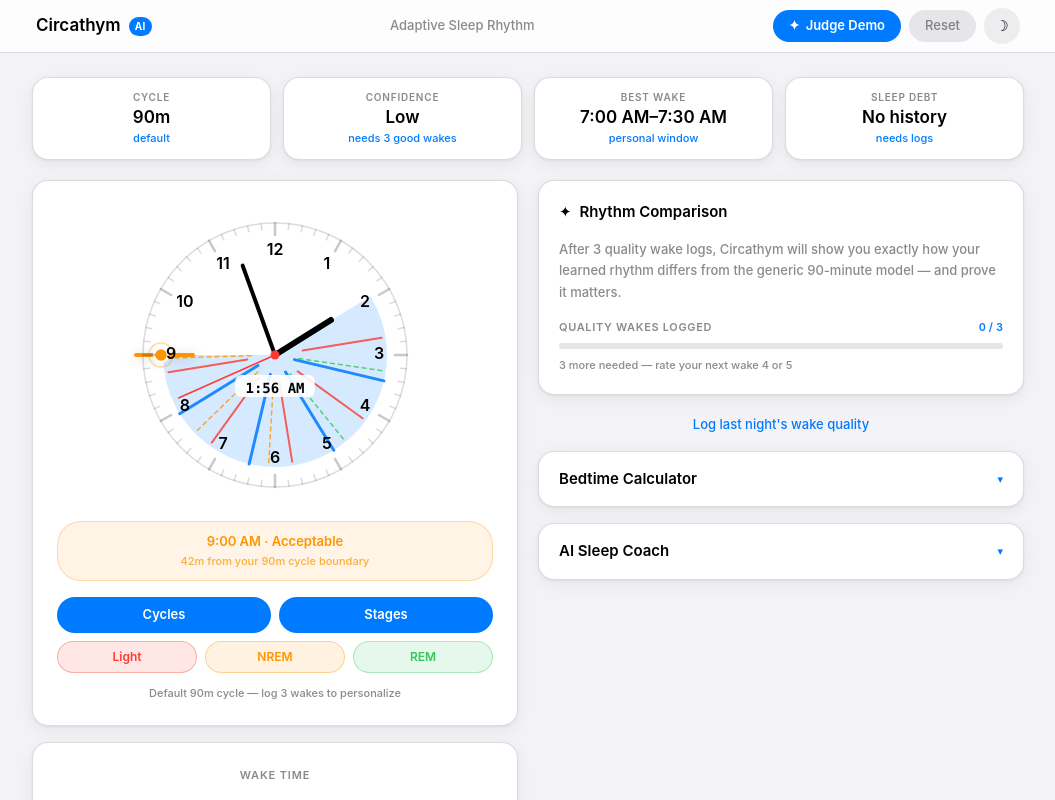
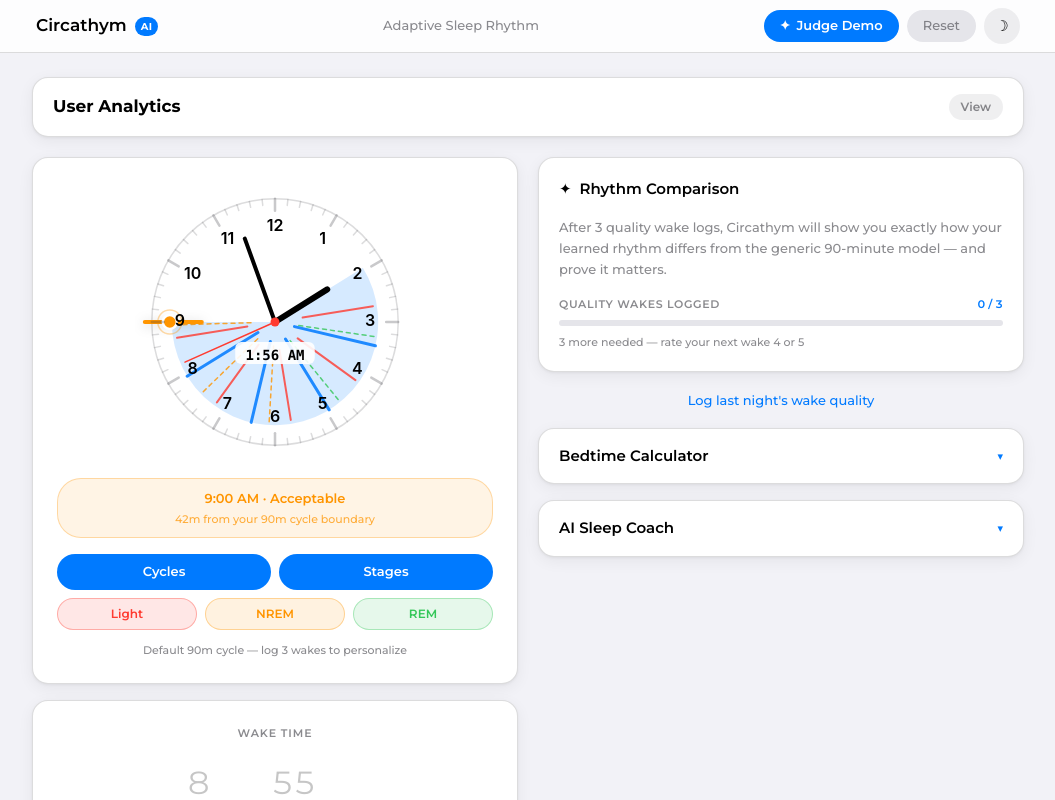
Before and after one commit to knickerbocker96/circathym, a Next.js app: page / in a window 1280 px wide. Shown: the top 800 px of the page, without its empty margins (112-1167 px from the left). Built offline with nearby package versions, Linux system fonts and the light colour scheme.

Commit message:
Analytics Build 1

```diff
--- a/src/app/globals.css
+++ b/src/app/globals.css
@@ -1,3 +1,4 @@
+@import url('https://fonts.googleapis.com/css2?family=Montserrat:wght@400;500;600;700;800&display=swap');
 @import "tailwindcss";
 @import "tw-animate-css";
 @import "shadcn/tailwind.css";
@@ -5,7 +6,7 @@
 @custom-variant dark (&:is(.dark *));
 
 @theme inline {
-  --font-mono: ui-monospace, 'SF Mono', Menlo, Consolas, monospace;
+  --font-mono: 'Montserrat', -apple-system, BlinkMacSystemFont, 'Segoe UI', sans-serif;
   --color-background: var(--background);
   --color-foreground: var(--foreground);
   --color-card: var(--card);
@@ -65,6 +66,7 @@
   --card-bg: #FFFFFF;
   --text: #000000;
   --dim: rgba(60, 60, 67, 0.28);
+  --app-font: 'Montserrat', -apple-system, BlinkMacSystemFont, 'Segoe UI', sans-serif;
 }
 
 /* ── Dark: true OLED black + elevated surfaces ── */
@@ -101,13 +103,24 @@
   --card-bg: #1C1C1E;
   --text: #FFFFFF;
   --dim: rgba(235, 235, 245, 0.28);
+  --app-font: 'Montserrat', -apple-system, BlinkMacSystemFont, 'Segoe UI', sans-serif;
 }
 
 @layer base {
-  * { @apply border-border outline-ring/50; }
+  * {
+    @apply border-border outline-ring/50;
+    font-family: var(--app-font);
+  }
   body {
     @apply bg-background text-foreground;
-    font-family: -apple-system, BlinkMacSystemFont, 'SF Pro Text', 'Helvetica Neue', Arial, sans-serif;
+    font-family: var(--app-font);
+  }
+
+  button,
+  input,
+  select,
+  textarea {
+    font-family: var(--app-font);
   }
 }
 
--- a/src/app/page.tsx
+++ b/src/app/page.tsx
@@ -19,10 +19,8 @@
 const DEFAULT_ALARM_SETTINGS = { tone: 'gentle', volume: 0.65, fadeIn: true };
 
 export default function Home() {
-  const [currentTime, setCurrentTime] = useState(() => new Date());
-  const [wakeTimeStr, setWakeTimeStr] = useState(() =>
-    formatHHMM(roundToNext5(new Date(Date.now() + 7 * 3600 * 1000)))
-  );
+  const [currentTime, setCurrentTime] = useState(() => new Date(0));
+  const [wakeTimeStr, setWakeTimeStr] = useState('07:00');
   const [hasUserSetWakeTime, setHasUserSetWakeTime] = useState(false);
   const [recommendationAnchor, setRecommendationAnchor] = useState<{ bedDate: Date; wakeDate: Date } | null>(null);
   const [selectedRecKey, setSelectedRecKey] = useState<string | null>(null);
@@ -32,36 +30,45 @@
   const [showGreen, setShowGreen] = useState(true);
   const [alarmEnabled, setAlarmEnabled] = useState(false);
   const [snoozeEnabled, setSnoozeEnabled] = useState(false);
-  const [alarmSettings, setAlarmSettings] = useState(() => {
-    if (typeof window === 'undefined') return DEFAULT_ALARM_SETTINGS;
-    try {
-      return { ...DEFAULT_ALARM_SETTINGS, ...JSON.parse(localStorage.getItem('alarmSettings') || '{}') };
-    } catch { return DEFAULT_ALARM_SETTINGS; }
-  });
+  const [alarmSettings, setAlarmSettings] = useState(DEFAULT_ALARM_SETTINGS);
   const [isRinging, setIsRinging] = useState(false);
   const [scheduledAlarmDate, setScheduledAlarmDate] = useState<Date | null>(null);
   const [showWakeLogger, setShowWakeLogger] = useState(false);
-  const [sleepLog, setSleepLog] = useState(() => getSleepLog());
-  const [darkMode, setDarkMode] = useState(() => {
-    if (typeof window === 'undefined') return false;
+  const [sleepLog, setSleepLog] = useState<any[]>([]);
+  const [darkMode, setDarkMode] = useState(false);
+  const [showUserAnalytics, setShowUserAnalytics] = useState(false);
+
+  const [mounted, setMounted] = useState(false);
+
+  useEffect(() => {
+    document.documentElement.classList.toggle('dark', darkMode);
+    if (mounted) {
+      try { localStorage.setItem('theme', darkMode ? 'dark' : 'light'); } catch {}
+    }
+  }, [darkMode, mounted]);
+
+  useEffect(() => {
+    if (mounted) {
+      try { localStorage.setItem('alarmSettings', JSON.stringify(alarmSettings)); } catch {}
+    }
+  }, [alarmSettings, mounted]);
+
+  useEffect(() => {
+    setSleepLog(getSleepLog());
+    setDarkMode(() => {
       try {
         const saved = localStorage.getItem('theme');
         return saved ? saved === 'dark' : window.matchMedia('(prefers-color-scheme: dark)').matches;
       } catch { return false; }
     });
+    setAlarmSettings((prev) => {
+      try {
+        return { ...prev, ...JSON.parse(localStorage.getItem('alarmSettings') || '{}') };
+      } catch { return prev; }
+    });
+    setWakeTimeStr(formatHHMM(roundToNext5(new Date(Date.now() + 7 * 3600 * 1000))));
+    setCurrentTime(new Date());
 
-  useEffect(() => {
-    document.documentElement.classList.toggle('dark', darkMode);
-    try { localStorage.setItem('theme', darkMode ? 'dark' : 'light'); } catch {}
-  }, [darkMode]);
-
-  useEffect(() => {
-    try { localStorage.setItem('alarmSettings', JSON.stringify(alarmSettings)); } catch {}
-  }, [alarmSettings]);
-
-  const [mounted, setMounted] = useState(false);
-
-  useEffect(() => {
     queueMicrotask(() => setMounted(true));
     const id = setInterval(() => setCurrentTime(new Date()), 1000);
     return () => clearInterval(id);
@@ -147,6 +154,7 @@
     setRecommendationAnchor({ bedDate, wakeDate: demoWake });
     setSelectedRecKey(null);
     setIsRinging(false);
+    setShowUserAnalytics(true);
   }
 
   function resetDemoProfile() {
@@ -155,6 +163,7 @@
     setHasUserSetWakeTime(false);
     setRecommendationAnchor(null);
     setSelectedRecKey(null);
+    setShowUserAnalytics(false);
   }
 
   function handleWakeTimeChange(next: string) {
@@ -303,8 +312,38 @@
           </div>
         ) : (
           <>
-            {/* ── Stats row ── */}
-            <section className="grid grid-cols-2 md:grid-cols-4 gap-3 mb-5">
+            {/* User Analytics */}
+            <section
+              className="mb-5 overflow-hidden rounded-2xl bg-card card-shadow"
+              style={{ border: '1px solid var(--apple-separator)' }}
+            >
+              <button
+                type="button"
+                aria-expanded={showUserAnalytics}
+                onClick={() => setShowUserAnalytics(v => !v)}
+                className="flex w-full items-center justify-between gap-4 px-5 py-4 text-left transition-colors"
+              >
+                <div>
+                  <h2 className="text-[17px] font-bold tracking-normal" style={{ color: 'var(--foreground)' }}>
+                    User Analytics
+                  </h2>
+                </div>
+                <span
+                  className="shrink-0 rounded-full px-3 py-1 text-[12px] font-semibold"
+                  style={{
+                    background: 'var(--apple-fill)',
+                    color: 'var(--muted-foreground)',
+                  }}
+                >
+                  {showUserAnalytics ? 'Hide' : 'View'}
+                </span>
+              </button>
+
+              {showUserAnalytics && (
+                <div
+                  className="grid grid-cols-2 gap-3 p-4 md:grid-cols-4"
+                  style={{ borderTop: '1px solid var(--apple-separator)' }}
+                >
                   <Metric
                     label="Cycle"
                     value={`${activeCycleLength}m`}
@@ -325,6 +364,8 @@
                     value={sleepDebt.label}
                     note={sleepDebt.averageHours ? `${sleepDebt.averageHours}h avg` : 'needs logs'}
                   />
+                </div>
+              )}
             </section>
 
             <div className="grid grid-cols-1 lg:grid-cols-2 gap-5">
@@ -348,7 +389,7 @@
                       showGreenStages={showGreen}
                       cycleMinutes={activeCycleLength}
                       wakeClassification={wakeClassification}
-                      size={300}
+                      size={280}
                     />
                   </div>
 
@@ -381,6 +422,16 @@
                       : 'Default 90m cycle — log 3 wakes to personalize'}
                   </p>
                 </div>
+
+                {/* Moved Recommendations here for better visibility */}
+                {hasUserSetWakeTime && rec.length > 0 && (
+                  <Recommendations
+                    times={rec}
+                    onSelect={handleRecommendationSelect}
+                    cycleLength={activeCycleLength}
+                    bedDate={recommendationAnchor?.bedDate ?? null}
+                  />
+                )}
 
                 {/* Wake time picker */}
                 <div
@@ -425,15 +476,6 @@
 
                 {sleepLog.length >= 5 && (
                   <InsightCard personalCycleLength={personalCycleLength} sleepLog={sleepLog} />
-                )}
-
-                {hasUserSetWakeTime && rec.length > 0 && (
-                  <Recommendations
-                    times={rec}
-                    onSelect={handleRecommendationSelect}
-                    cycleLength={activeCycleLength}
-                    bedDate={recommendationAnchor?.bedDate ?? null}
-                  />
                 )}
 
                 {showWakeLogger ? (
--- a/src/components/AlarmControls.tsx
+++ b/src/components/AlarmControls.tsx
@@ -94,7 +94,7 @@
             <p className="text-[11px] font-semibold tracking-[0.06em] uppercase" style={{ color: 'var(--muted-foreground)' }}>
               Volume
             </p>
-            <p className="text-[11px] font-semibold" style={{ fontFamily: '-apple-system, BlinkMacSystemFont, "SF Pro Display", "Helvetica Neue", Arial, sans-serif', fontVariantNumeric: 'tabular-nums', color: 'var(--apple-blue)' }}>
+            <p className="text-[11px] font-semibold" style={{ fontFamily: 'var(--code-font)', fontVariantNumeric: 'tabular-nums', color: 'var(--apple-blue)' }}>
               {Math.round(alarmSettings.volume * 100)}%
             </p>
           </div>
--- a/src/components/BedtimeCalculator.tsx
+++ b/src/components/BedtimeCalculator.tsx
@@ -64,7 +64,7 @@
               onChange={e => setWakeBy(e.target.value)}
               className="w-full h-10 px-3 rounded-xl text-[15px] font-semibold"
               style={{
-                fontFamily: '-apple-system, BlinkMacSystemFont, "SF Pro Display", "Helvetica Neue", Arial, sans-serif',
+                fontFamily: 'var(--code-font)',
                 fontVariantNumeric: 'tabular-nums',
                 background: 'var(--secondary)',
                 border: '1px solid var(--apple-separator)',
@@ -99,7 +99,7 @@
                 }}
               >
                 <span>
-                  <span className="block text-[17px] font-semibold" style={{ fontFamily: '-apple-system, BlinkMacSystemFont, "SF Pro Display", "Helvetica Neue", Arial, sans-serif', fontVariantNumeric: 'tabular-nums', color: 'var(--foreground)' }}>
+                  <span className="block text-[17px] font-semibold" style={{ fontFamily: 'var(--code-font)', fontVariantNumeric: 'tabular-nums', color: 'var(--foreground)' }}>
                     {formatTime12(bedDate)}
                   </span>
                   <span className="block text-[11px] font-medium mt-0.5" style={{ color: 'var(--muted-foreground)' }}>
--- a/src/components/CycleComparisonCard.tsx
+++ b/src/components/CycleComparisonCard.tsx
@@ -62,7 +62,7 @@
             <span className="text-[11px] font-semibold uppercase tracking-[0.06em]" style={{ color: 'var(--muted-foreground)' }}>
               Quality wakes logged
             </span>
-            <span className="text-[11px] font-semibold" style={{ fontFamily: '-apple-system, BlinkMacSystemFont, "SF Pro Display", "Helvetica Neue", Arial, sans-serif', fontVariantNumeric: 'tabular-nums', color: 'var(--apple-blue)' }}>
+            <span className="text-[11px] font-semibold" style={{ fontFamily: 'var(--code-font)', fontVariantNumeric: 'tabular-nums', color: 'var(--apple-blue)' }}>
               {progress} / {UNLOCK_AT}
             </span>
           </div>
@@ -132,7 +132,7 @@
           <p className="text-[10px] font-semibold uppercase tracking-[0.08em] mb-3" style={{ color: 'var(--muted-foreground)' }}>
             Generic 90m
           </p>
-          <p className="text-[15px] font-semibold mb-2" style={{ fontFamily: '-apple-system, BlinkMacSystemFont, "SF Pro Display", "Helvetica Neue", Arial, sans-serif', fontVariantNumeric: 'tabular-nums', color: 'var(--foreground)' }}>
+          <p className="text-[15px] font-semibold mb-2" style={{ fontFamily: 'var(--code-font)', fontVariantNumeric: 'tabular-nums', color: 'var(--foreground)' }}>
             {formatTime12(wakeDate)}
           </p>
           <div
@@ -165,7 +165,7 @@
               {cyclesLabel}
             </span>
           </div>
-          <p className="text-[15px] font-semibold mb-2" style={{ fontFamily: '-apple-system, BlinkMacSystemFont, "SF Pro Display", "Helvetica Neue", Arial, sans-serif', fontVariantNumeric: 'tabular-nums', color: 'var(--foreground)' }}>
+          <p className="text-[15px] font-semibold mb-2" style={{ fontFamily: 'var(--code-font)', fontVariantNumeric: 'tabular-nums', color: 'var(--foreground)' }}>
             {formatTime12(wakeDate)}
           </p>
           <div
--- a/src/components/Recommendations.tsx
+++ b/src/components/Recommendations.tsx
@@ -41,7 +41,7 @@
               className="min-h-[60px] rounded-2xl px-3 py-3 text-left transition-all duration-150 active:scale-[0.97]"
               style={{ background: c.bg, border: `1.5px solid ${c.border}` }}
             >
-              <span className="block text-[17px] font-semibold" style={{ fontFamily: '-apple-system, BlinkMacSystemFont, "SF Pro Display", "Helvetica Neue", Arial, sans-serif', fontVariantNumeric: 'tabular-nums', color: c.text }}>
+              <span className="block text-[17px] font-semibold" style={{ fontFamily: 'var(--code-font)', fontVariantNumeric: 'tabular-nums', color: c.text }}>
                 {formatTime12(item.date)}
               </span>
               <span className="block text-[11px] font-medium mt-0.5" style={{ color: c.text, opacity: 0.7 }}>
--- a/src/components/TimePicker.tsx
+++ b/src/components/TimePicker.tsx
@@ -6,7 +6,7 @@
 const pad = (n: number) => String(n).padStart(2, '0');
 
 const SF_DISPLAY: React.CSSProperties = {
-  fontFamily: '-apple-system, BlinkMacSystemFont, "SF Pro Display", "Helvetica Neue", Arial, sans-serif',
+  fontFamily: 'var(--code-font)',
   fontVariantNumeric: 'tabular-nums',
 };
 
--- a/src/components/WakeLogger.tsx
+++ b/src/components/WakeLogger.tsx
@@ -104,7 +104,7 @@
         onChange={e => onChange(e.target.value)}
         className="w-full h-10 px-3 rounded-xl text-[13px] font-semibold"
         style={{
-          fontFamily: '-apple-system, BlinkMacSystemFont, "SF Pro Display", "Helvetica Neue", Arial, sans-serif',
+          fontFamily: 'var(--code-font)',
           fontVariantNumeric: 'tabular-nums',
           background: 'var(--secondary)',
           border: '1px solid var(--apple-separator)',
```
Also changed, not shown: 1 other file (tests, documents, lock files or other folders). Lines whose indentation alone changed are shown as unchanged.
